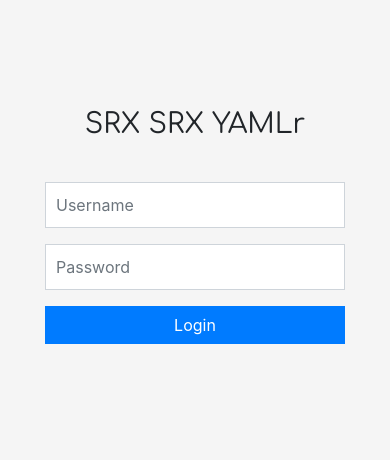
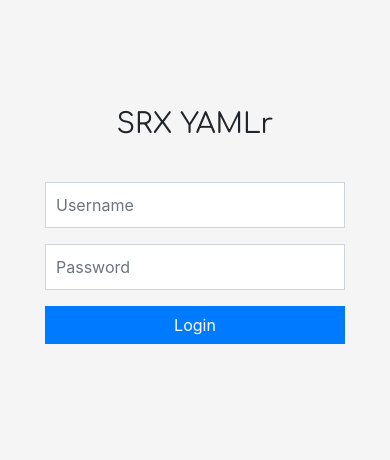
Before and after one commit to haeringer/srx-yamlr, a Django app: page /auth/login/ in a window 390 px wide. Shown: the part 145-605 px from the top of the page. Run offline with Django 3.2, Linux system fonts and the light colour scheme; some libraries are stand-ins or nearby versions.

Commit message:
Remove "SRX" from name

```diff
--- a/srxapp/templates/registration/login.html
+++ b/srxapp/templates/registration/login.html
@@ -3,10 +3,10 @@
   <head>
     <meta charset="utf-8">
     <meta name="viewport" content="width=device-width, initial-scale=1, shrink-to-fit=no">
-    <meta name="description" content="SRX SRX YAMLr Login">
+    <meta name="description" content="SRX YAMLr Login">
     <meta name="author" content="bhaeringer">
 
-    <title>SRX SRX YAMLr - Login</title>
+    <title>SRX YAMLr - Login</title>
 
     <!-- Bootstrap core CSS -->
     <link rel="stylesheet" href="/static/bootstrap.min.css">
@@ -20,7 +20,7 @@
 
   <body class="text-center">
     <form class="form-signin" method="post">
-      <h1 class="brand h3 mb-3">SRX SRX YAMLr</h1><br>
+      <h1 class="brand h3 mb-3">SRX YAMLr</h1><br>
       {% csrf_token %}
       {{ form.as_p }}
       <button class="btn btn-primary btn-block" type="submit">Login</button>
--- a/srxapp/templates/srxapp/load.html
+++ b/srxapp/templates/srxapp/load.html
@@ -3,11 +3,11 @@
   <head>
     <meta charset="utf-8">
     <meta name="viewport" content="width=device-width, initial-scale=1, shrink-to-fit=no">
-    <meta name="description" content="SRX SRX YAMLr">
+    <meta name="description" content="SRX YAMLr">
     <meta name="author" content="bhaeringer">
     <link rel="shortcut icon" href="/static/favicon.ico?v=1" type="image/x-icon">
 
-    <title>SRX SRX YAMLr</title>
+    <title>SRX YAMLr</title>
 
     <link rel="stylesheet" type="text/css" href="/static/srxapp/load.css">
   </head>
```
Also changed, not shown: srxapp/templates/srxapp/main.html (+4 -4 lines).
